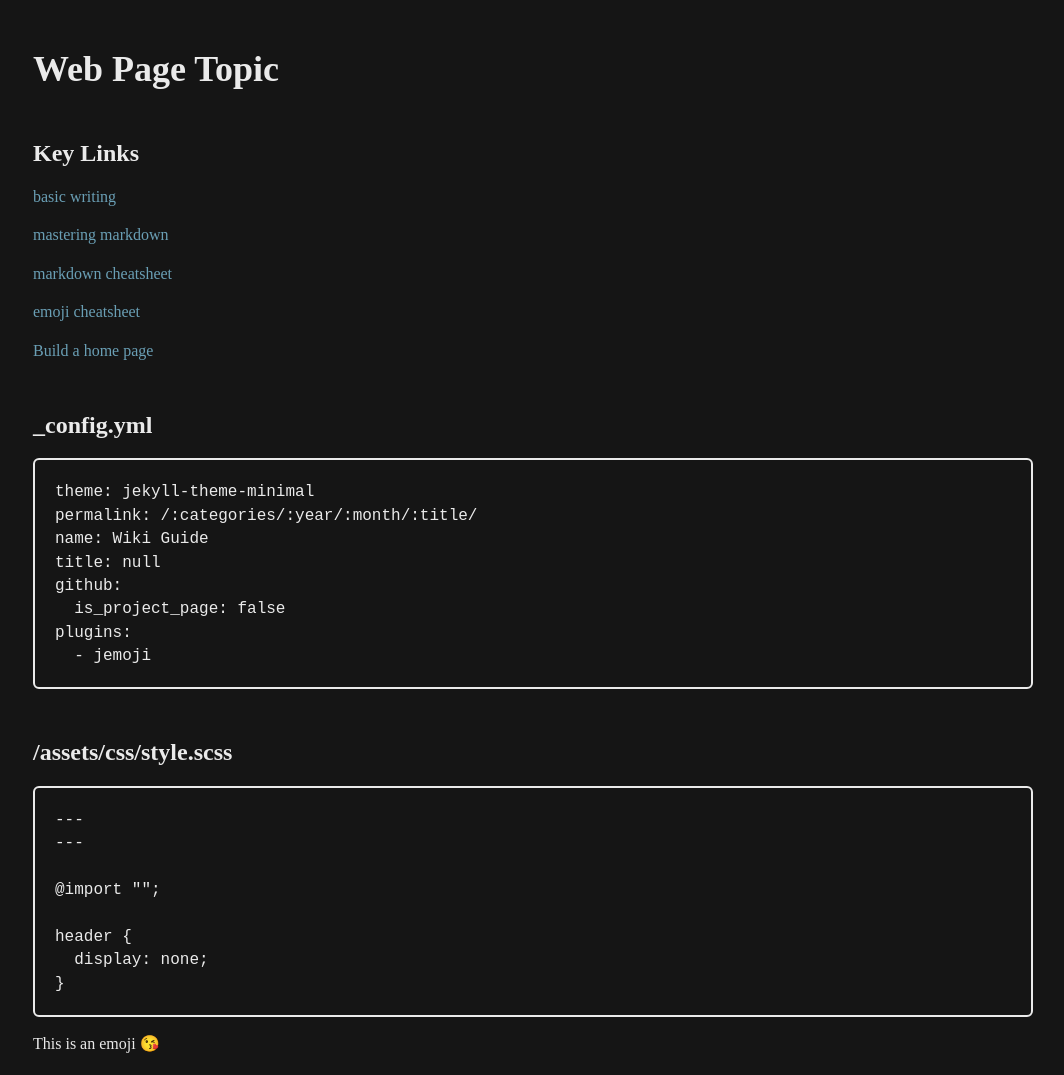
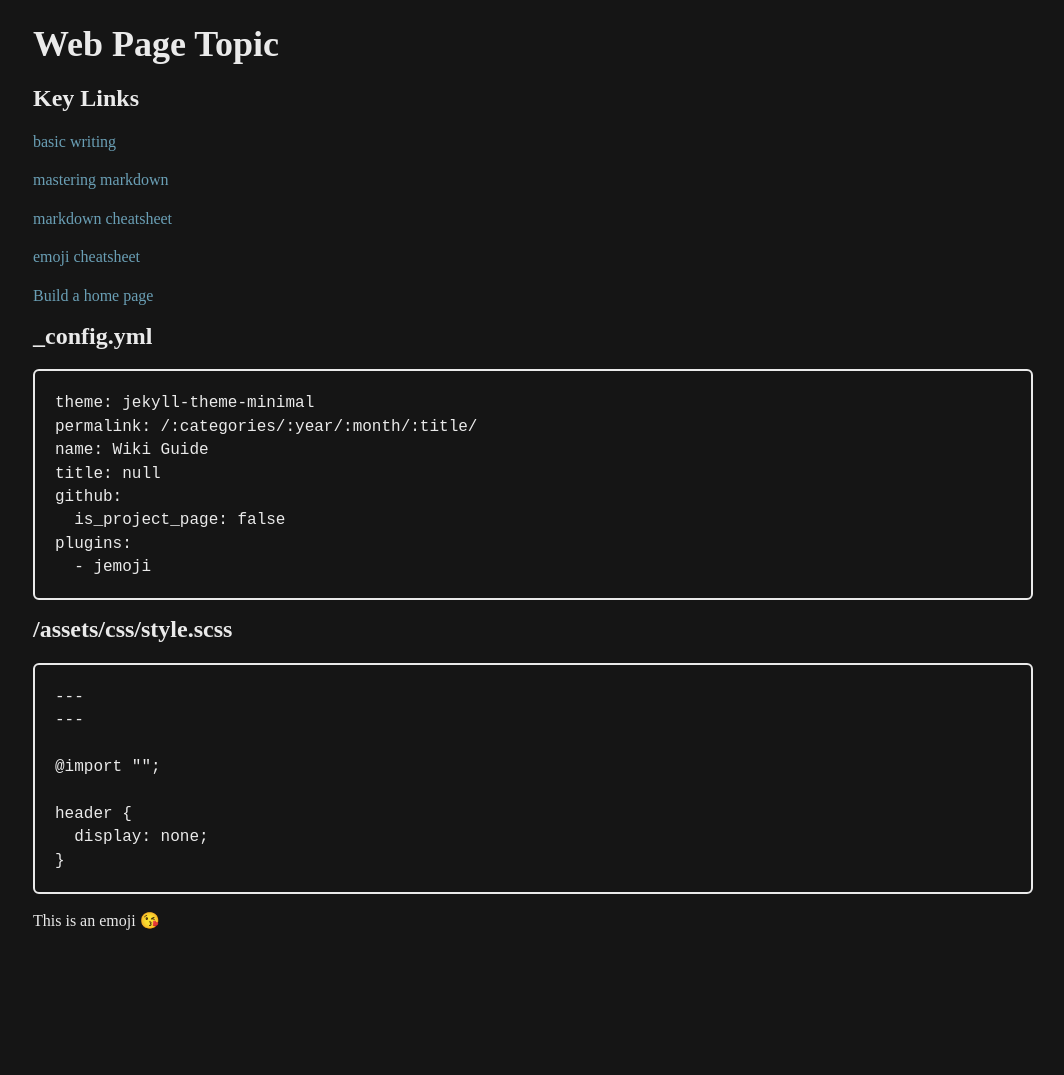
Before and after one commit to profphillips/wikibasics, a Jekyll site: the page built from index.md, in a window 1280 px wide. Shown: the whole page, without its empty margins (107-1171 px from the left). Built offline with Jekyll 4.4.1, drawn with Linux system fonts in a browser that asks for light colours; emoji names are drawn with the system emoji font; our own code applies the rules of GitHub Pages for plain Markdown files; after the commit the page ends 952 px from its top, so only the background shows below that.

Commit message:
Update style.scss

```diff
--- a/assets/css/style.scss
+++ b/assets/css/style.scss
@@ -71,12 +71,13 @@ section {
 }
 
 h1, h2, h3, h4, h5, h6 {
-  margin: 50px 0 20px;
+  margin: 10px 0 20px;
   font-family: $header-font-family;
   line-height: 1.1;
 }
 
 h1 {
+  margin: 25px 0 20px;
   font-size: 36px;
 }
 
```
